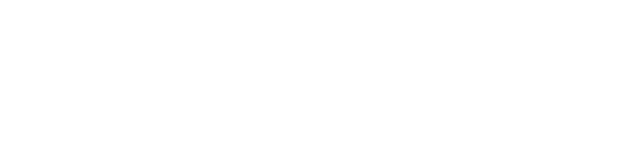
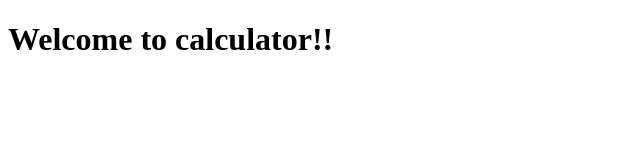
Before and after one commit to muskan-0410/Smart-Calculator, a plain HTML site: page index.html in a window 1280 px wide. Shown: the whole page, without its empty margins (0-640 px from the left). Drawn offline with Linux system fonts and the light colour scheme.

Commit message:
add heading

```diff
--- a/index.html
+++ b/index.html
@@ -6,6 +6,6 @@
     <title>Smart-Calculator</title>
 </head>
 <body>
-
+    <h1>Welcome to calculator!!</h1>
 </body>
 </html>
```
